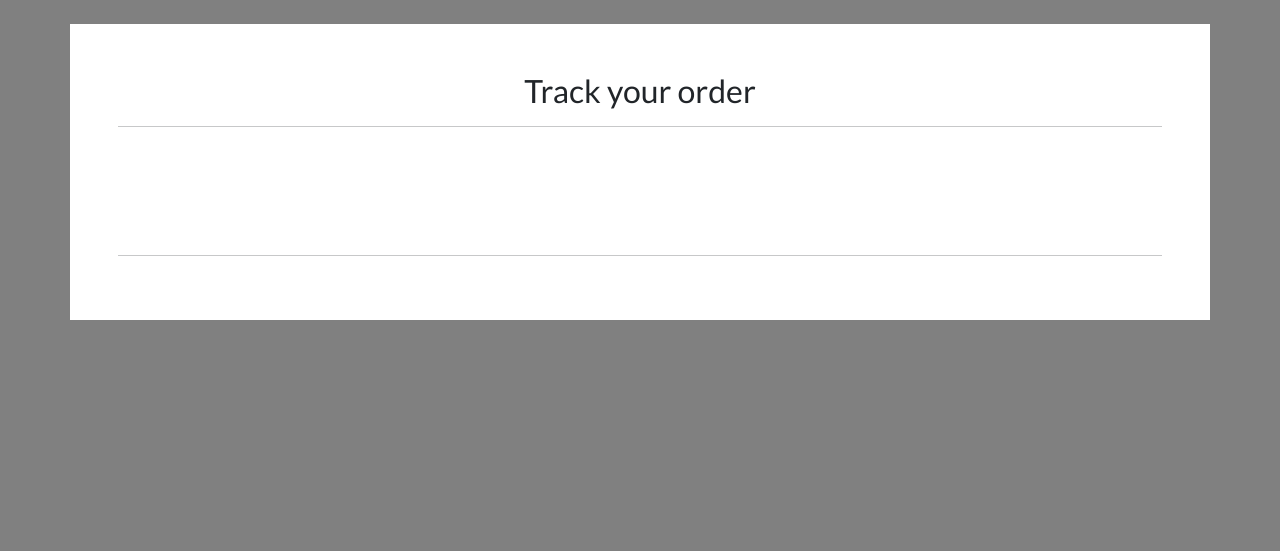
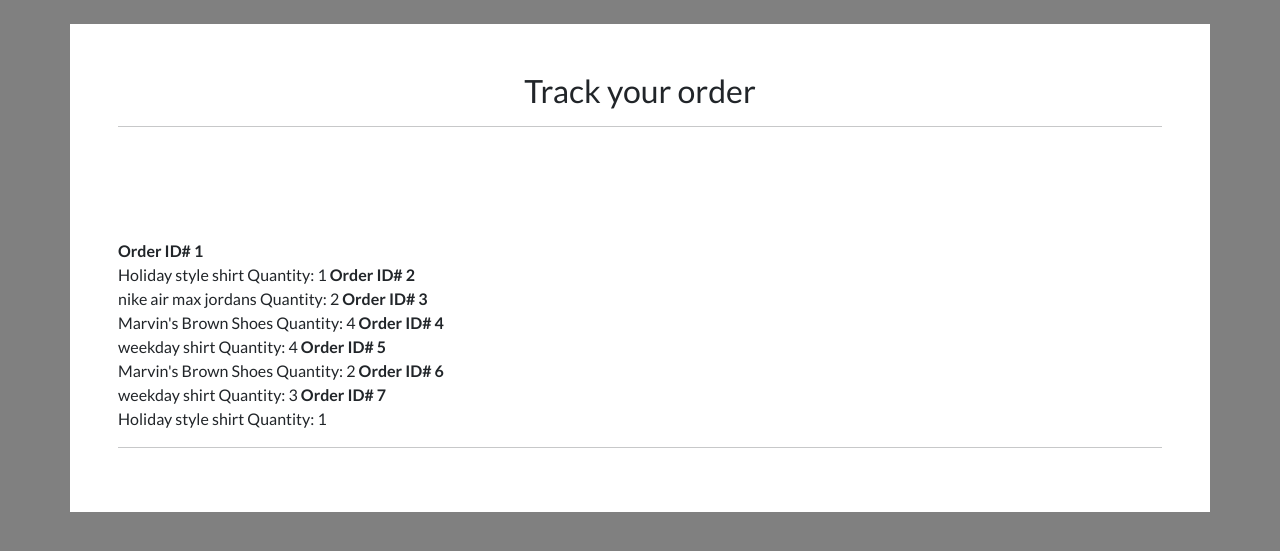
Before and after one commit to liberbell/dj11, a Django app: template ecommerce/account/templates/account/track_order.html in a window 1280 px wide. Shown: the part 72-623 px from the top of the page. Run offline with Django 5.2, Linux system fonts and the light colour scheme; the template is opened without the code that fills it: values that come from a table or form of the project are taken from there, others are empty; data comes from the database, SQL or seed files in the repository; some libraries are stand-ins or nearby versions.

Commit message:
track_order3

```diff
--- a/ecommerce/account/templates/account/track_order.html
+++ b/ecommerce/account/templates/account/track_order.html
@@ -18,6 +18,10 @@
     </div>
     <div class="container bg-white shadow-md p-5 form-layout">
         {% for order in orders %}
+            <strong> Order ID# {{ order.id }}</strong>
+            <br>
+            {{ order.product }}
+            Quantity: {{ order.quantity }}
 
         {% endfor %}
         <hr>
```
